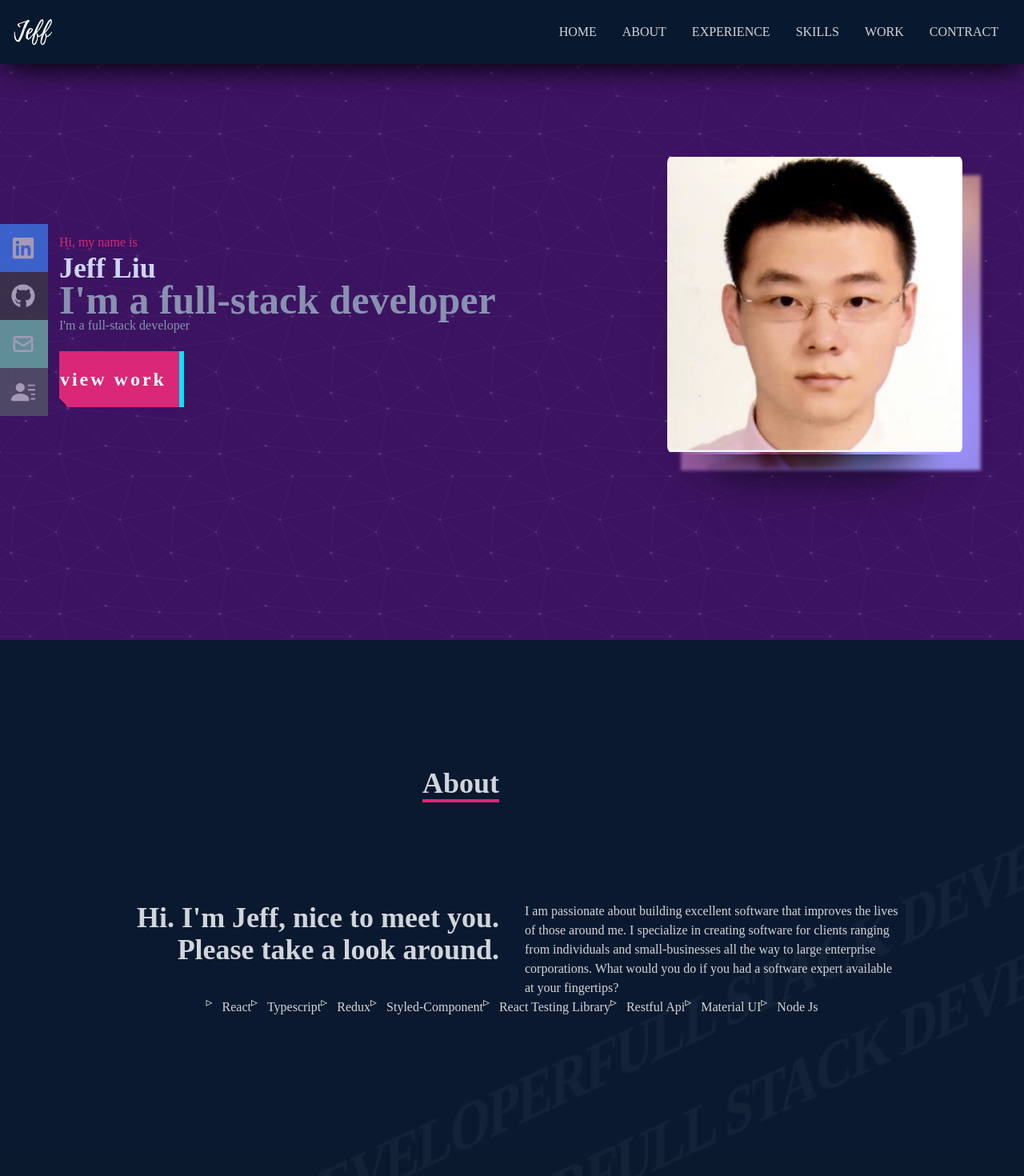
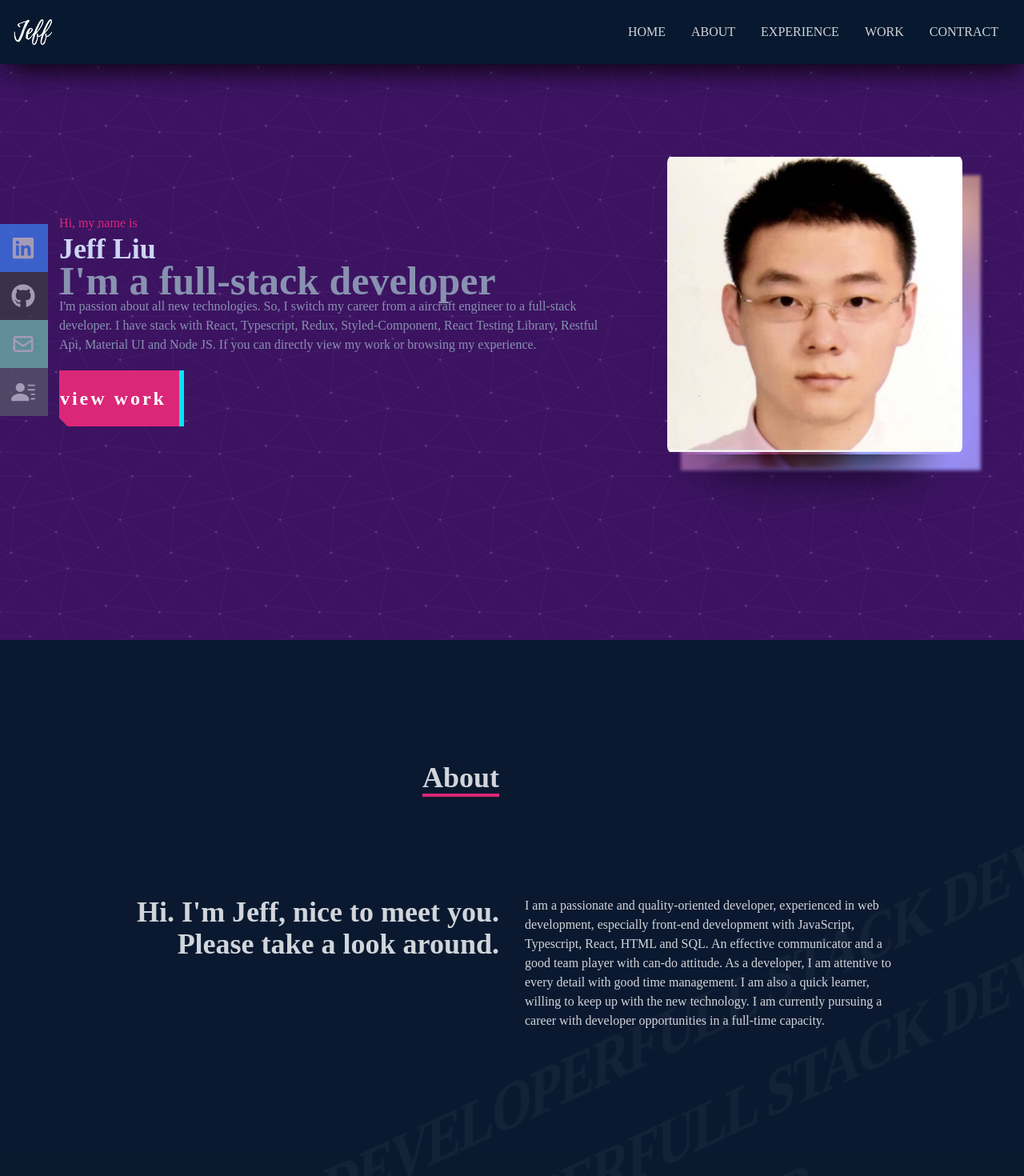
Before and after one commit to JeffLiusGitHub/typescriptPortfolio, a React (Create React App) app: page / in a window 1280 px wide. Shown: the top 1470 px of the page at 80% size. Built offline with nearby package versions, Linux system fonts and the light colour scheme.

Commit message:
modify work description about description and home description

```diff
--- a/src/App.tsx
+++ b/src/App.tsx
@@ -2,6 +2,7 @@ import Navbar from './components/Navbar';
 import About from './page/About';
 import Home from './page/Home';
 import Skills from './page/Skills';
+import Contract from './page/Contract';
 import TimeLine from './page/TimeLine';
 import Works from './page/Works';
 import { useState } from 'react';
@@ -26,6 +27,7 @@ function App() {
       <TimeLine />
       {/* <Skills /> */}
       <Works />
+      <Contract />
     </div>
   );
 }
--- a/src/components/Navbar.tsx
+++ b/src/components/Navbar.tsx
@@ -21,14 +21,7 @@ type Props = {
 };
 
 const Navbar = (Prop: Props) => {
-  const navItemsArray = [
-    'home',
-    'about',
-    'experience',
-    'skills',
-    'work',
-    'contract',
-  ];
+  const navItemsArray = ['home', 'about', 'experience', 'work', 'contract'];
   const outerLinkArray = [
     {
       color: 'rgb(59 130 246)',
--- a/src/components/Work.tsx
+++ b/src/components/Work.tsx
@@ -24,6 +24,7 @@ type Props = {
   technology: string[];
   gitUrl: string;
   link: string;
+  desc: string;
 };
 
 const Work = ({
@@ -34,6 +35,7 @@ const Work = ({
   technology,
   gitUrl,
   link,
+  desc,
 }: Props) => {
   return (
     <ProjectContainer>
@@ -43,13 +45,7 @@ const Work = ({
           <ProjectTitle id={id}>{title}</ProjectTitle>
           <ProjectDetails>
             <ProjectDescriptions>
-              <p>
-                you probably haven't heard of them bitters selvage listicle
-                heirloom. Locavore kombucha street art ennui 90's, organic food
-                truck hell of seitan skateboard literally hexagon fixie next
-                level. Lomo salvia yuccie hella roof party echo park vegan four
-                dollar toast cred.
-              </p>
+              <p>{desc}</p>
             </ProjectDescriptions>
             <div>
               <SkillContainer id={id}>
--- a/src/components/WorkStyle.js
+++ b/src/components/WorkStyle.js
@@ -15,7 +15,6 @@ export const Project = styled.div`
 
   @media screen and (max-width: 768px) {
     align-items: flex-start;
-
   }
 `;
 
@@ -141,8 +140,9 @@ export const ProjectImg = styled.div`
     right: 0;
     bottom: 0;
     z-index: 1;
-    background-color: #8a1e4e;
-    background: linear-gradient(0.4turn, #09321a, #64ff8d);
+    /* background-color: #8a1e4e; */
+    background: linear-gradient(0.4turn, #09321a, #db2978);
+    filter: grayscale(100%) contrast(1);
     mix-blend-mode: screen;
     border-radius: 2px;
   }
@@ -155,8 +155,9 @@ export const ProjectImg = styled.div`
     border-radius: 2px;
     position: relative;
     mix-blend-mode: multiply;
-    filter: grayscale(100%) contrast(1);
-
+    :hover {
+      transform: scale(1.1);
+    }
     @media screen and (max-width: 768px) {
       object-fit: cover;
       width: auto;
--- a/src/page/About.tsx
+++ b/src/page/About.tsx
@@ -54,18 +54,21 @@ const About = ({ textEnter, textLeave }: Props) => {
               </p>
             </MainContentContainer>
             <p onMouseEnter={textEnter} onMouseLeave={textLeave}>
-              I am passionate about building excellent software that improves
-              the lives of those around me. I specialize in creating software
-              for clients ranging from individuals and small-businesses all the
-              way to large enterprise corporations. What would you do if you had
-              a software expert available at your fingertips?
+              I am a passionate and quality-oriented developer, experienced in
+              web development, especially front-end development with JavaScript,
+              Typescript, React, HTML and SQL. An effective communicator and a
+              good team player with can-do attitude. As a developer, I am
+              attentive to every detail with good time management. I am also a
+              quick learner, willing to keep up with the new technology. I am
+              currently pursuing a career with developer opportunities in a
+              full-time capacity.
             </p>
           </SecondLineContainer>
-          <ThirdLineContainer>
+          {/* <ThirdLineContainer>
             {skillSetArray.map((s) => (
               <SkillContainer key={s}>{s}</SkillContainer>
             ))}
-          </ThirdLineContainer>
+          </ThirdLineContainer> */}
         </MainAboutContainer>
       </BackgroundContainer>
       <Spacer />
--- /dev/null
+++ b/src/page/Contract.tsx
@@ -0,0 +1,9 @@
+import React from 'react';
+
+type Props = {};
+
+const Contract = (props: Props) => {
+  return <div>Contract</div>;
+};
+
+export default Contract;
--- a/src/page/Home.tsx
+++ b/src/page/Home.tsx
@@ -48,12 +48,16 @@ const Home = ({ textEnter, textLeave }: Props) => {
                 I'm a full-stack developer
               </MainTitle>
               <Content onMouseEnter={textEnter} onMouseLeave={textLeave}>
-                I'm a full-stack developer
+                I'm passion about all new technologies. So, I switch my career
+                from a aircraft engineer to a full-stack developer. I have stack
+                with React, Typescript, Redux, Styled-Component, React Testing
+                Library, Restful Api, Material UI and Node JS. If you can
+                directly view my work or browsing my experience.
               </Content>
               <ButtonContainer>
                 <Link
                   activeClass="active"
-                  to="about"
+                  to="work"
                   spy={true}
                   smooth={true}
                   offset={50}
--- a/src/page/TimeLine.tsx
+++ b/src/page/TimeLine.tsx
@@ -58,7 +58,7 @@ const TimeLine = (props: Props) => {
       date: 'Nov 2019 - Feb 2020',
       title: 'Internship',
       mainContent: '❖ Topsek Technology Ltd (Shanghai headquarter)',
-      subContent: 'Monash University--',
+      subContent: 'Data Visualizations intern--',
       children: <ContactMailIcon />,
     },
     {
@@ -129,172 +129,6 @@ const TimeLine = (props: Props) => {
                 {t.children}
               </TimeLineContent>
             ))}
-
-            {/*
-            <TimelineItem>
-              <TimelineOppositeContent
-                sx={dateStyle}
-                color="white"
-                align="right"
-                variant="body2"
-              >
-                Sep 2010 – Sep 2014
-              </TimelineOppositeContent>
-              <TimelineSeparator>
-                <TimelineConnector sx={timeLineConnectorStyle} />
-                <TimelineDot sx={timeLineDotStyle}>
-                  <SchoolIcon />
-                </TimelineDot>
-                <TimelineConnector sx={timeLineConnectorStyle} />
-              </TimelineSeparator>
-              <TimelineContent sx={{ py: '12px', px: 2 }}>
-                <Typography variant="h6" component="span" sx={titleStyle}>
-                  Education
-                </Typography>
-                <Typography sx={contentStyle}>
-                  ❖ Bachelor of Electrical Engineering and Automation
-                </Typography>
-                <Typography sx={contentStyle}>
-                  -- Civil Aviation University of China
-                </Typography>
-              </TimelineContent>
-            </TimelineItem>
-
-            <TimelineItem>
-              <TimelineOppositeContent
-                sx={dateStyle}
-                variant="body2"
-                color="white"
-              >
-                Jul 2014 -Jul 2017
-              </TimelineOppositeContent>
-              <TimelineSeparator>
-                <TimelineConnector sx={timeLineConnectorStyle} />
-                <TimelineDot sx={timeLineDotStyle}>
-                  <ConstructionIcon />
-                </TimelineDot>
-                <TimelineConnector sx={timeLineConnectorStyle} />
-              </TimelineSeparator>
-              <TimelineContent sx={{ py: '12px', px: 2 }}>
-                <LeftFly isAnimated={leftIsVisable} ref={leftRef}>
-                  <Typography variant="h6" component="span" sx={titleStyle}>
-                    Experience
-                  </Typography>
-                  <Typography sx={contentStyle}>
-                    ❖ JuneYao Airline (China)
-                  </Typography>
-                  <Typography sx={contentStyle}>
-                    Aircraft Electrical Engineer --
-                  </Typography>
-                </LeftFly>
-              </TimelineContent>
-            </TimelineItem>
-
-            <TimelineItem>
-              <TimelineOppositeContent
-                sx={dateStyle}
-                align="right"
-                variant="body2"
-                color="white"
-              >
-                Sep 2010 – Sep 2014
-              </TimelineOppositeContent>
-              <TimelineSeparator>
-                <TimelineConnector sx={timeLineConnectorStyle} />
-                <TimelineDot sx={timeLineDotStyle}>
-                  <SchoolIcon />
-                </TimelineDot>
-                <TimelineConnector sx={timeLineConnectorStyle} />
-              </TimelineSeparator>
-              <TimelineContent sx={{ py: '12px', px: 2 }}>
-                <Typography variant="h6" component="span" sx={titleStyle}>
-                  Education
-                </Typography>
-                <Typography sx={contentStyle}>
-                  ❖ Master of Information Technology
-                </Typography>
-                <Typography sx={contentStyle}>--Monash University</Typography>
-              </TimelineContent>
-            </TimelineItem>
-
-            <TimelineItem>
-              <TimelineOppositeContent
-                sx={{ m: 'auto 0' }}
-                variant="body2"
-                color="pink"
-              >
-                Nov 2019 - Feb 2020
-              </TimelineOppositeContent>
-              <TimelineSeparator>
-                <TimelineConnector sx={timeLineConnectorStyle} />
-                <TimelineDot sx={timeLineDotStyle}>
-                  <ContactMailIcon />
-                </TimelineDot>
-                <TimelineConnector sx={timeLineConnectorStyle} />
-              </TimelineSeparator>
-              <TimelineContent sx={{ py: '12px', px: 2 }}>
-                <Typography variant="h6" component="span" sx={titleStyle}>
-                  Internship
-                </Typography>
-                <Typography sx={contentStyle}>
-                  ❖ Topsek Technology Ltd (Shanghai headquarter)
-                </Typography>
-                <Typography sx={contentStyle}>Monash University--</Typography>
-              </TimelineContent>
-            </TimelineItem>
-
-            <TimelineItem>
-              <TimelineOppositeContent
-                sx={dateStyle}
-                align="right"
-                variant="body2"
-                color="white"
-              >
-                Nov 2020 – Oct 2021
-              </TimelineOppositeContent>
-              <TimelineSeparator>
-                <TimelineConnector sx={timeLineConnectorStyle} />
-                <TimelineDot sx={timeLineDotStyle}>
-                  <LaptopMacIcon />
-                </TimelineDot>
-                <TimelineConnector sx={timeLineConnectorStyle} />
-              </TimelineSeparator>
-              <TimelineContent sx={{ py: '12px', px: 2 }}>
-                <Typography variant="h6" component="span" sx={titleStyle}>
-                  Experience
-                </Typography>
-                <Typography sx={contentStyle}>
-                  ❖ Ablink Pty Ltd (Australia)
-                </Typography>
-                <Typography sx={contentStyle}>--React Developer</Typography>
-              </TimelineContent>
-            </TimelineItem>
-
-            <TimelineItem>
-              <TimelineOppositeContent
-                sx={dateStyle}
-                variant="body2"
-                color="white"
-              >
-                Apr 2022 – June 2022
-              </TimelineOppositeContent>
-              <TimelineSeparator>
-                <TimelineConnector sx={timeLineConnectorStyle} />
-                <TimelineDot sx={timeLineDotStyle}>
-                  <LaptopMacIcon />
-                </TimelineDot>
-                <TimelineConnector sx={timeLineConnectorStyle} />
-              </TimelineSeparator>
-              <TimelineContent sx={{ py: '12px', px: 2 }}>
-                <Typography variant="h6" component="span" sx={titleStyle}>
-                  Experience
-                </Typography>
-                <Typography sx={contentStyle}>
-                  ❖ Openpay Group Ltd (Australia)
-                </Typography>
-                <Typography sx={contentStyle}>Frontend Developer--</Typography>
-              </TimelineContent>
-            </TimelineItem> */}
           </Timeline>
         </div>
       </ThemeProvider>
--- a/src/page/Works.tsx
+++ b/src/page/Works.tsx
@@ -32,6 +32,7 @@ const workArray = [
     ],
     gitUrl: 'https://github.com/JeffLiusGitHub/toy-robot',
     link: 'https://toy-robot-simulator-69acb.web.app/',
+    desc: 'A game web app for manipulating the turtle move, turn left, turn right, place the turtle and report the current coordinates. Website will report if user want to do the invalid move like move turtle before place it, move turtle out of the table etc. ',
   },
   {
     id: 2,
@@ -52,9 +53,11 @@ const workArray = [
       'JWT token',
       'mongoDB',
       'heroku',
+      'stripe',
     ],
     gitUrl: 'https://github.com/JeffLiusGitHub/shoppingDemo',
     link: 'https://iconic-shopping.web.app/',
+    desc: 'A shopping web app for buying cloth and accessories online. User can register and login the website to add product to cart or to the wishlist. User can do pay the product based on stripe api. If user login as admin, they can see the dashboard based on other user`s shopping behavior.',
   },
   {
     id: 3,
@@ -62,8 +65,9 @@ const workArray = [
     title: 'KanBan Board App',
     category: 'PROJECT MANAGEMENT APP',
     technology: ['React', 'Material UI', 'date-fns', 'react-beautiful-dnd'],
-    gitUrl: 'https://github.com/JeffLiusGitHub/chatting-app',
+    gitUrl: 'https://github.com/JeffLiusGitHub/trello',
     link: 'https://kanban-45ef5.web.app/',
+    desc: 'A project management app for arrange task based on time schedule. Support multiple functions such as: create task, modify task, and delete task, overdue alert, feel free to drag the card and create your own card!',
   },
 
   {
@@ -75,19 +79,17 @@ const workArray = [
       'React',
       'Redux',
       'Styled-component',
-      'Material UI',
-      'animation-on-scroll',
-      'react-router-dom',
-      'formik',
-      'yup',
+      'Lottie animation',
+      'socket io',
+      'material UI',
+      'react-emoji',
       'axios',
-      'node.js',
-      'JWT token',
-      'mongoDB',
+      'firebase',
       'heroku',
     ],
     gitUrl: 'https://github.com/JeffLiusGitHub/chatting-app',
     link: 'https://chat-462f6.web.app/',
+    desc: 'A web chat app for chatting with friends. Support multiple users chatting in the same room. Support emoji. Have fun with your friend right now!',
   },
   {
     id: 5,
@@ -97,6 +99,7 @@ const workArray = [
     technology: ['React', 'Material UI', 'date-fns', 'lodash', 'date-fns-tz'],
     gitUrl: 'https://github.com/JeffLiusGitHub/newspaper_demo',
     link: 'https://news-43792.web.app/',
+    desc: 'A web newspaper app inspired by ABC news by using recrusion to destructure json data. Website can work for most ABC news format data structure.',
   },
   {
     id: 6,
@@ -112,6 +115,7 @@ const workArray = [
     ],
     gitUrl: 'https://github.com/JeffLiusGitHub/ie_sport_injury-ver-1.3',
     link: 'https://www.bilibili.com/video/BV1jK411p7nm/?vd_source=1ba0949df227a0f9e027afb06286cb5e',
+    desc: 'A web sport injury preventing web app inspired by once I falling down from the bike. Provide map route search, traffic knowledge education, quiz for traffic knowledge with explanations, common injuries illustration, 3D street view for most dangerous area, etc.',
   },
   {
     id: 7,
@@ -129,6 +133,7 @@ const workArray = [
     ],
     gitUrl: 'https://github.com/JeffLiusGitHub/typescriptPortfolio',
     link: 'localhost:3000',
+    desc: 'A web sport injury preventing web app inspired by once I falling down from the bike. Provide map route search, traffic knowledge education, quiz for traffic knowledge with explanations, common injuries illustration, 3D street view for most dangerous area, etc.',
   },
 ];
 const Works = (props: Props) => {
@@ -152,6 +157,7 @@ const Works = (props: Props) => {
             technology={w.technology}
             gitUrl={w.gitUrl}
             link={w.link}
+            desc={w.desc}
           />
         ))}
       </WorkContainer>
```
